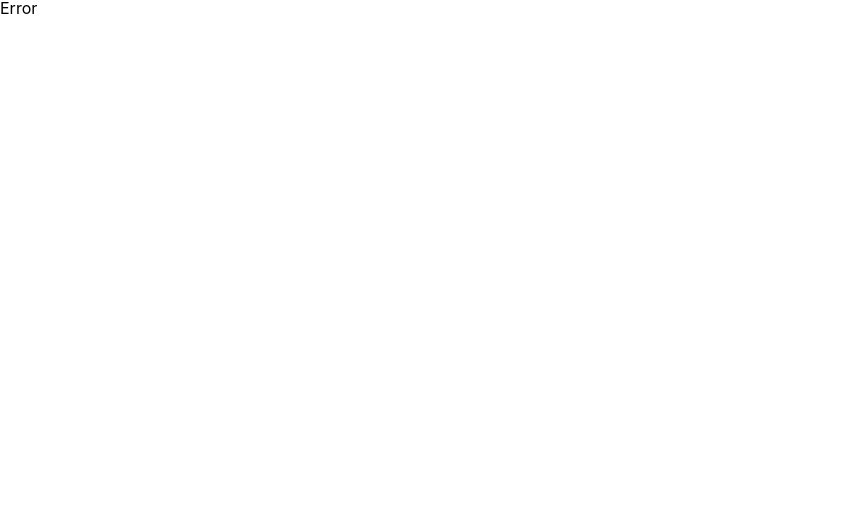
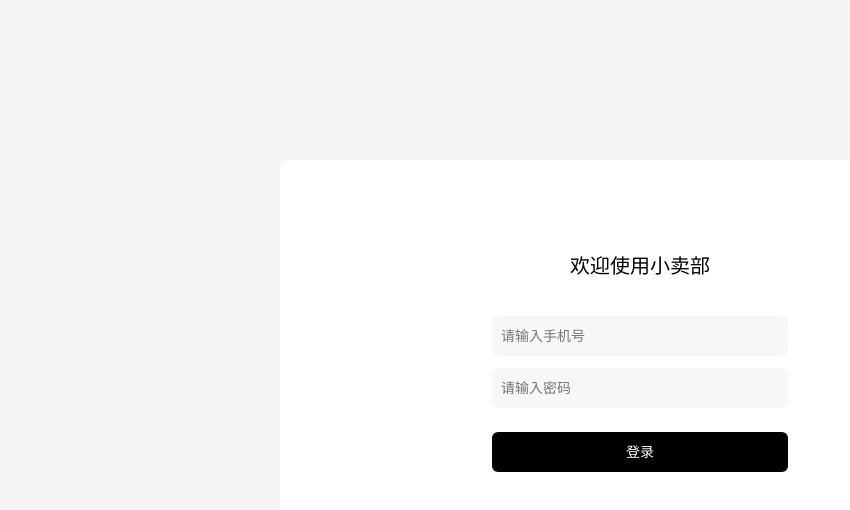
Before and after one commit to wangdongovo/peony-shop, a React app: page /login in a window 1280 px wide. Before the commit this address had no page. Shown: the top 510 px of the page, without its empty margins (0-850 px from the left). Built offline with nearby package versions, Linux system fonts and the light colour scheme.

Commit message:
feat: 添加登陆页面

```diff
--- /dev/null
+++ b/src/pages/login/index.less
@@ -0,0 +1,81 @@
+.login-wrapper {
+  width: 100%;
+  height: 100vh;
+
+  display: flex;
+  align-items: center;
+  justify-content: center;
+  background-color: #f5f5f7;
+
+  .login-content {
+    width: 720px;
+    border-radius: 10px;
+    height: 480px;
+    background: #fff;
+
+    .content {
+      width: 296px;
+      text-align: center;
+      margin: 0 auto;
+
+      display: flex;
+      flex-direction: column;
+      align-items: center;
+      height: 100%;
+      padding: 92px 0 18px;
+    }
+
+    h3 {
+      font-size: 20px;
+      line-height: 28px;
+      font-weight: 500;
+      margin-bottom: 36px;
+    }
+
+    .input-section {
+      width: 100%;
+
+      display: flex;
+      flex-direction: column;
+
+      margin: 0 auto;
+
+      input {
+        width: 100%;
+        height: 40px;
+        padding: 14px 8px;
+        background: #f7f7f9;
+        border: 1px solid transparent;
+
+        font-size: 14px;
+        line-height: 20px;
+        font-weight: 400;
+        margin-bottom: 12px;
+        border-radius: 6px;
+      }
+      input:focus {
+        outline: 1px solid blue; /* 设置边框宽度和颜色 */
+      }
+    }
+
+    .button-section {
+      width: 100%;
+      height: 40px;
+      padding: 14px 0;
+      font-size: 14px;
+      line-height: 11px;
+      text-align: center;
+      border-radius: 6px;
+      cursor: pointer;
+      user-select: none;
+      font-weight: 500;
+
+
+      background: #000;
+
+      margin-top: 12px;
+
+      color: #fff;
+    }
+  }
+}
--- /dev/null
+++ b/src/pages/login/index.tsx
@@ -0,0 +1,23 @@
+import React from 'react'
+
+import './index.less'
+const Login = () => {
+  return (
+    <div className="login-wrapper">
+      <div className="login-content">
+        <div className="content">
+          <h3>欢迎使用小卖部</h3>
+
+          <div className="input-section">
+            <input type="text" placeholder="请输入手机号" />
+            <input type="password" placeholder="请输入密码" />
+          </div>
+
+          <div className="button-section">登录</div>
+        </div>
+      </div>
+    </div>
+  )
+}
+
+export default Login
--- a/src/router/index.tsx
+++ b/src/router/index.tsx
@@ -6,6 +6,7 @@ import Error from '@/components/error/index'
 import Home from '@/pages/home/index'
 import Me from '@/pages/me/index'
 import Production from '@/pages/production/index'
+import Login from '@/pages/login/index'
 
 const router = createBrowserRouter([
   {
@@ -24,6 +25,10 @@ const router = createBrowserRouter([
       {
         path: '/production',
         element: <Production />
+      },
+      {
+        path: '/login',
+        element: <Login />
       }
     ]
   }
```
